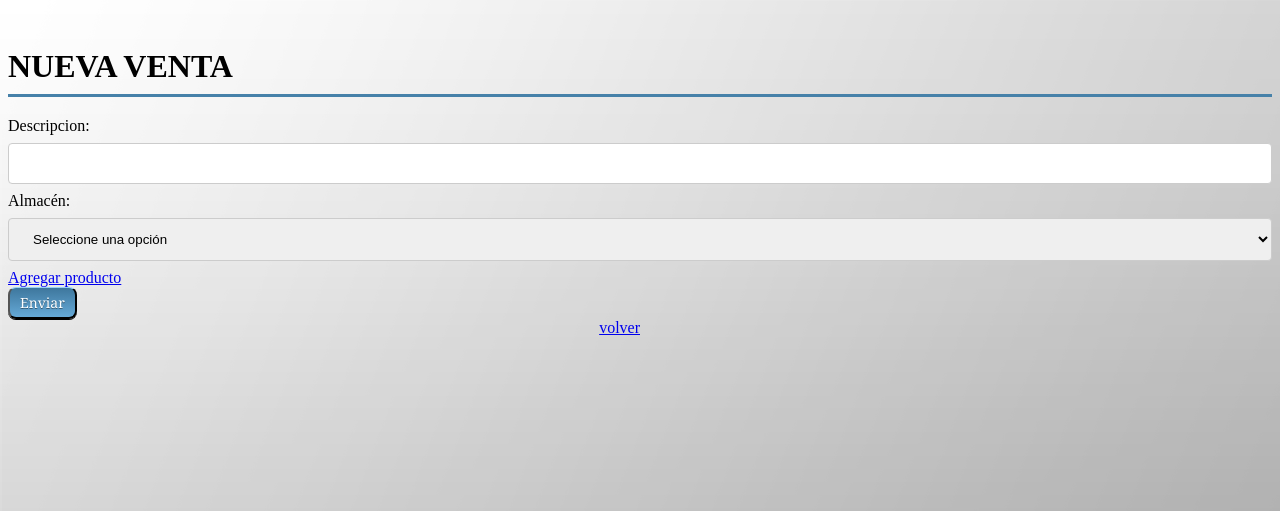
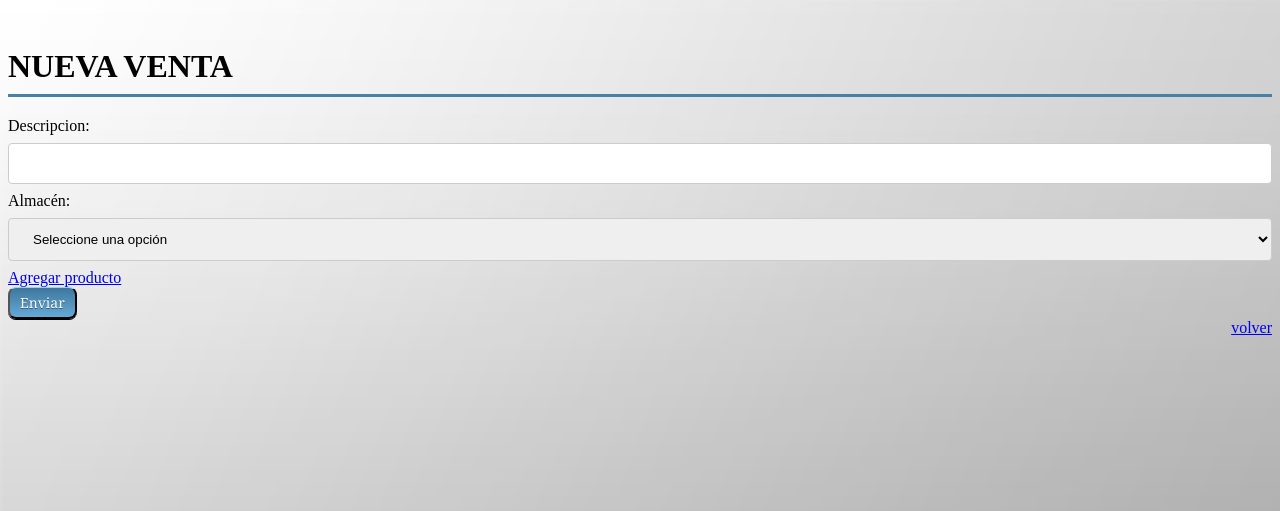
Before and after one commit to wanfra1/ABD, a PHP site: page /public/ventas/nueva.php in a window 1280 px wide. Shown: the top 511 px of the page. Run offline with PHP 8.4, Linux system fonts and the light colour scheme; data comes from the database, SQL or seed files in the repository; data that the repository does not hold is empty.

Commit message:
Merge branch 'master' of https://github.com/wanfra1/ABD
# Conflicts:
#	Abd/static/js/comun.js

```diff
--- a/Abd/public/pedidos/nuevo.php
+++ b/Abd/public/pedidos/nuevo.php
@@ -145,7 +145,7 @@
             </div>
         </form>
     </div>
-    <div id="back" class="col-md-6 derecha"><a href="../home/home.php">volver</a> </div>
+    <div id="back" class="col-md-pull-6 derecha"><a href="../home/home.php">volver</a> </div>
     <script type="text/javascript" src="../../static/js/comun.js"></script>
 </body>
 </html>
--- a/Abd/public/proveedores/editar.php
+++ b/Abd/public/proveedores/editar.php
@@ -60,7 +60,7 @@ if ($_SERVER['REQUEST_METHOD'] == 'POST') {
         </div>
     </form>
 </div>
-<div id="back" class="col-md-6 derecha"><a href="../home/home.php">volver</a> </div>
+<div id="back" class="col-md-pull-6 derecha"><a href="../home/home.php">volver</a> </div>
 <script type="text/javascript" src="../../static/js/comun.js"></script>
 </body>
 </html>
--- a/Abd/public/proveedores/nuevo.php
+++ b/Abd/public/proveedores/nuevo.php
@@ -48,7 +48,7 @@ if ($_SERVER['REQUEST_METHOD'] == 'POST') {
         </div>
     </form>
 </div>
-<div id="back" class="col-md-6 derecha"><a href="../home/home.php">volver</a> </div>
+<div id="back" class="col-md-pull-6 derecha"><a href="../home/home.php">volver</a> </div>
 <script type="text/javascript" src="../../static/js/comun.js"></script>
 </body>
 </html>
--- a/Abd/public/ventas/nueva.php
+++ b/Abd/public/ventas/nueva.php
@@ -136,7 +136,7 @@
         </div>
     </form>
 </div>
-<div id="back" class="col-md-6 derecha"><a href="../home/home.php">volver</a> </div>
+<div id="back" class="col-md-pull-6 derecha"><a href="../home/home.php">volver</a> </div>
 <script type="text/javascript" src="../../static/js/comun.js"></script>
 </body>
 </html>
```
